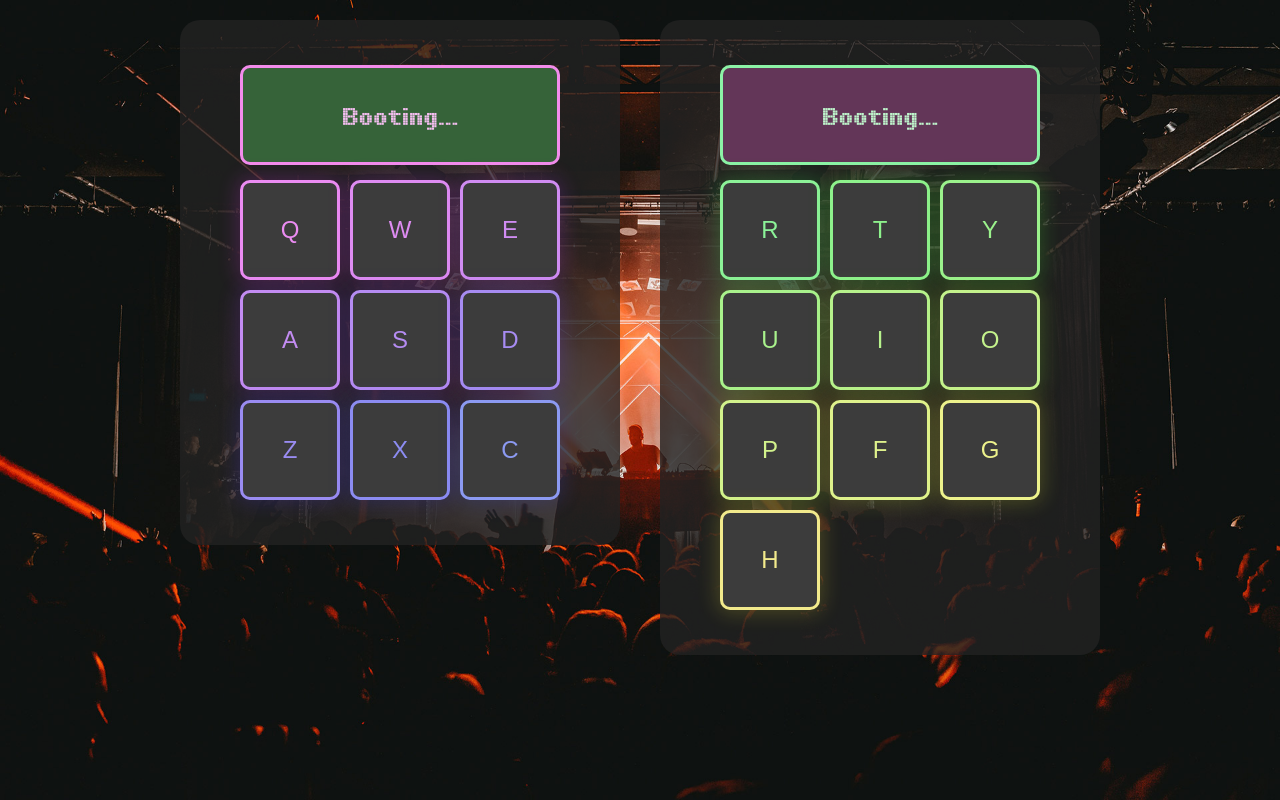
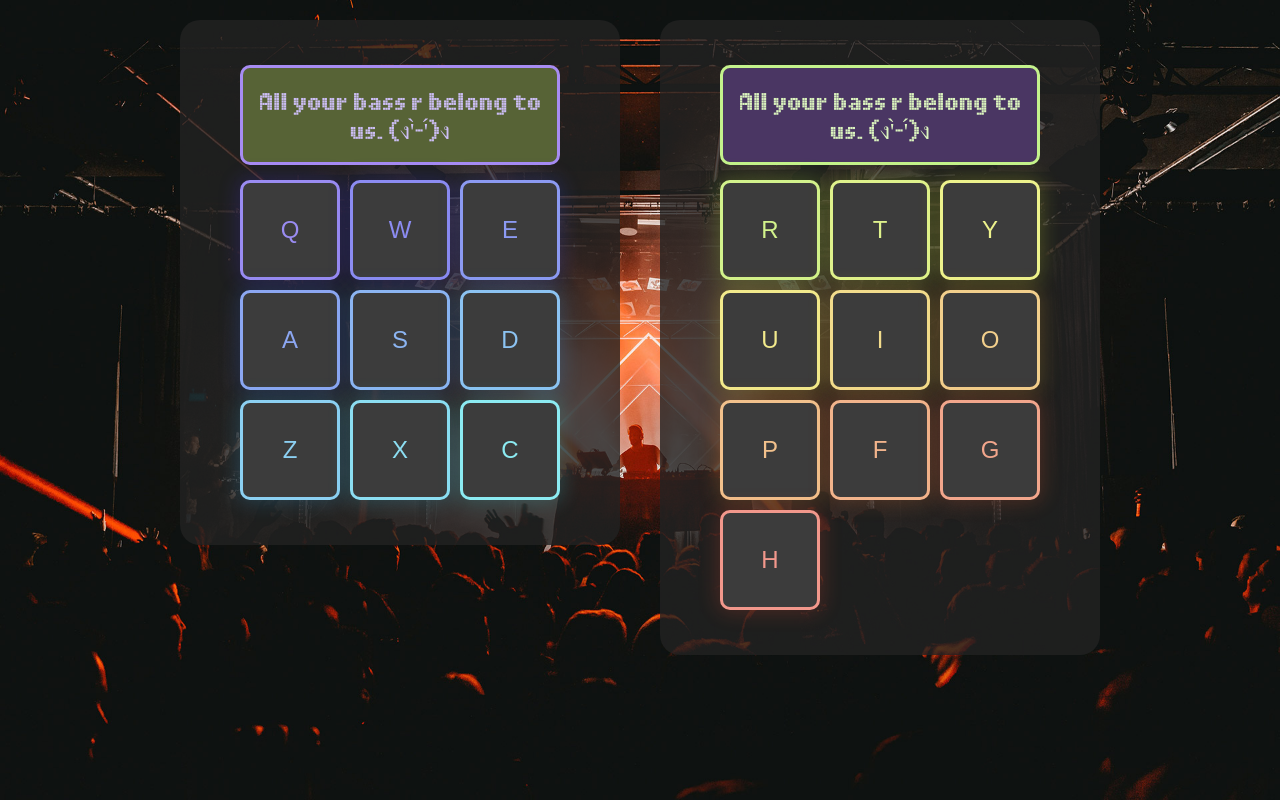
Before and after one commit to nrutledge/music-app, a React (Create React App) app: page / in a window 1280 px wide. Built offline with nearby package versions, Linux system fonts and the light colour scheme; no server answers.

Commit message:
Misc. improvements

```diff
--- a/src/common/keyMappings.js
+++ b/src/common/keyMappings.js
@@ -1,4 +1,4 @@
-const multiplier = 0.85;
+const multiplier = 0.8;
 
 export const drums = [
     {
@@ -23,13 +23,13 @@ export const drums = [
         name: 'Crash',
         triggerKey: 'a',
         source: 'sounds/drums/Crash A/Crash A 5.wav',
-        volume: 0.55 * multiplier
+        volume: 0.6 * multiplier
     },
     {
         name: 'Ride',
         triggerKey: 's',
         source: 'sounds/drums/Ride Cymbal/Ride Cymbal 3.wav',
-        volume: 0.85 * multiplier
+        volume: 0.8 * multiplier
     },
     {
         name: 'Hi-Hat Open',
@@ -42,7 +42,7 @@ export const drums = [
         name: 'Kick',
         triggerKey: 'z',
         source: 'sounds/drums2/kick-softy.wav',
-        volume: 0.855 * multiplier
+        volume: 1 * multiplier
     },
     {
         name: 'Snare',
@@ -64,49 +64,56 @@ export const synth = [
         name: 'Synth C Major',
         triggerKey: 'r',
         source: 'sounds/synth/I_Do_Remember_C_01.wav',
-        volume: 0.85,
+        volume: 0.75,
+        pan: 0.5,
         exclusiveZone: 3
     },
     {
         name: 'Synth D Major',
         triggerKey: 't',
         source: 'sounds/synth/I_Do_Remember_D_01.wav',
-        volume: 0.85,
+        volume: 0.75,
+        pan: 0.5,
         exclusiveZone: 3
     },
     {
         name: 'Synth E Major',
         triggerKey: 'y',
         source: 'sounds/synth/I_Do_Remember_E_01.wav',
-        volume: 0.85,
+        volume: 0.75,
+        pan: 0.5,
         exclusiveZone: 3
     },
     {
         name: 'Synth F Major',
         triggerKey: 'u',
         source: 'sounds/synth/I_Do_Remember_F_01.wav',
-        volume: 0.85,
+        volume: 0.75,
+        pan: 0.5,
         exclusiveZone: 3
     },
     {
         name: 'Synth G Major',
         triggerKey: 'i',
         source: 'sounds/synth/I_Do_Remember_G_01.wav',
-        volume: 0.85,
+        volume: 0.75,
+        pan: 0.5,
         exclusiveZone: 3
     },
     {
         name: 'Synth A Major',
         triggerKey: 'o',
         source: 'sounds/synth/I_Do_Remember_A_01.wav',
-        volume: 0.85,
+        volume: 0.75,
+        pan: 0.5,
         exclusiveZone: 3
     },
     {
         name: 'Synth B Major',
         triggerKey: 'p',
         source: 'sounds/synth/I_Do_Remember_B_01.wav',
-        volume: 0.85,
+        volume: 0.75,
+        pan: 0.5,
         exclusiveZone: 3
     },
     {
@@ -114,6 +121,7 @@ export const synth = [
         triggerKey: 'f',
         source: 'sounds/piano/Chord_1.mp3',
         volume: 1.0,
+        pan: -0.5,
         exclusiveZone: 1
     },
     {
@@ -121,6 +129,7 @@ export const synth = [
         triggerKey: 'g',
         source: 'sounds/piano/Chord_2.mp3',
         volume: 1.0,
+        pan: -0.5,
         exclusiveZone: 1
     },
     {
@@ -128,6 +137,7 @@ export const synth = [
         triggerKey: 'h',
         source: 'sounds/piano/Chord_3.mp3',
         volume: 1.0,
+        pan: -0.5,
         exclusiveZone: 1
     },
 ]
--- a/src/components/DrumPad/DrumPad.js
+++ b/src/components/DrumPad/DrumPad.js
@@ -5,6 +5,10 @@ class DrumPad extends Component {
     constructor(props) {
         super(props);
         this.state = {
+            audioBuffer: null,
+            audioSource: null,
+            gainNode: null,
+            panner: null,
             isPressed: false
         }
     }
@@ -13,6 +17,9 @@ class DrumPad extends Component {
         window.focus();
         document.addEventListener('keydown', this.handleKeyDown);
         document.addEventListener('keyup', this.handleKeyUp);
+
+        this.loadAudioBuffer(this.props.audioCtx, this.props.source);
+        this.createPanner(this.props.audioCtx, this.props.pan);
     }
 
     componentWillUnmount() {
@@ -20,17 +27,17 @@ class DrumPad extends Component {
         document.removeEventListener('keyup', this.handleKeyUp);
     }
 
-/*
+
     componentDidUpdate(prevProps) {
         // Stop playing sound if another key in same exclusive zone was played
+        if (prevProps.lastPlayedKey === this.props.lastPlayedKey) { return; }
         if (this.props.exclusiveZone &&
             this.props.exclusiveZone === this.props.lastPlayedZone &&
             this.props.lastPlayedKey !== this.props.triggerKey
         ) {
-            this.stopSound(null, 50);
+            this.stopSound(this.props.audioCtx, this.state.audioSource, this.state.gainNode, 0.001)
         }
     }
-*/
 
 
     handleKeyDown = (e) => {
@@ -47,57 +54,79 @@ class DrumPad extends Component {
         // pressed (i.e., prevent auto-repeat)
         if (key !== this.props.triggerKey || this.state.isPressed) { return; }
 
-        this.props.playSound(this.props.name);
+        this.stopSound(this.props.audioCtx, this.state.audioSource, this.state.gainNode, 0.001)
+        this.playSound(this.props.audioCtx, this.state.panner, this.state.audioBuffer, this.props.volume, 0.001, 0.001);
         this.props.setLastPlayed(this.props.exclusiveZone, key, this.props.name);
+
         this.setState({ isPressed: true });
     }
 
     handleKeyUp = (e) => {
         const key = (typeof e.key === 'string') ? e.key.toLowerCase() : e.key;
+        if (key !== this.props.triggerKey) { return; }
 
-        if (key === this.props.triggerKey) {
-            this.setState({ isPressed: false });
-        }
+        this.setState({ isPressed: false });
     }
 
-    /*
-    playSound = (intensity) => {
-        const audio = this.audio.current;
-        const currentTime = audio.currentTime;
+    loadAudioBuffer = async (audioCtx, src) => {
+        const response = await fetch(src);
+        const arrayBuffer = await response.arrayBuffer();
+        const decodedData = await audioCtx.decodeAudioData(arrayBuffer);
 
+        this.setState({ audioBuffer: decodedData });
+    }
+
+    createPanner = (audioCtx, panValue = 0) => {
+        const panner = audioCtx.createStereoPanner();
+        panner.pan.setValueAtTime(panValue, audioCtx.currentTime);
+        this.setState({ panner });
+    }
+/*
+    setPanner = (audioCtx, panner, value) => {
+        panner.pan.setValueAtTime(value, audioCtx.currentTime);
+    }
+*/
+
+    playSound = (audioCtx, panner, bufferToPlay, volume = 1, attackTime = 0.001, startDelay = 0) => {
+        const source = audioCtx.createBufferSource();
+        source.buffer = bufferToPlay;
+
+/*
         // Max time (in seconds) that is considered to be fast playing
         // in case of repeated triggers of same drum pad
         const fastCutoff = 0.12;
 
         // Minimum volume to play during fast playing
-        const minVolume = 0.6
-
-        let newVolume = intensity * this.props.volume;
+        const minVolume = 0.6;
 
         // Change volume of sound based on trigger frequency to simulate
         // physics of shorter stick travel having less force
         if (currentTime > 0 && currentTime < fastCutoff) {
-            newVolume *= minVolume + (currentTime * (1 - minVolume) / fastCutoff);
+            volume *= minVolume + (currentTime * (1 - minVolume) / fastCutoff);
         }
+*/
 
-        // Set volume of audio element (without exceeding 1) and begin playback
-        audio.volume = newVolume < 1 ? newVolume : 1;
-        audio.currentTime = 0;
-        audio.play();
+        // Create temp gain node used for ramping up volume (without affecting currently playing sound)
+        const gainNode = audioCtx.createGain();
+        gainNode.gain.setValueAtTime(0, audioCtx.currentTime);
+        gainNode.gain.linearRampToValueAtTime(volume, audioCtx.currentTime + attackTime);
+
+        // @Todo: Optimize the connects (move to different methods)
+        source.connect(gainNode);
+        gainNode.connect(panner);
+        panner.connect(audioCtx.destination);
+
+        source.start(audioCtx.currentTime + startDelay);
+        this.setState({
+            audioSource: source,
+            gainNode: gainNode
+        });
     }
 
-    stopSound = (audioRef, delay = 0) => {
-        setTimeout(() => {
-            // Stop sound if it isn't the currently playing key (to prevent
-            // callback running on a subsequent play)
-            if (this.props.lastPlayedKey !== this.props.triggerKey) {
-            //    audioRef.pause();
-            //    audioRef.currentTime = 0;
-            }
-        }, delay);
+    stopSound = (audioCtx, audioSource, gainNode, fadeOutTime = 0) => {
+        gainNode && gainNode.gain.linearRampToValueAtTime(0, audioCtx.currentTime + fadeOutTime);
+        audioSource && audioSource.stop(audioCtx.currentTime + fadeOutTime);
     }
-    */
-
 
     handleMouseDown = () => this.handleKeyDown({ key: this.props.triggerKey });
     handleMouseUp = () => this.handleKeyUp({ key: this.props.triggerKey });
--- a/src/components/Instrument/Instrument.css
+++ b/src/components/Instrument/Instrument.css
@@ -20,6 +20,7 @@
     height: 100px;
     box-sizing: border-box;
     font-family: 'Pixel';
+    text-align: center;
     font-size: 24px;
     border-radius: 10px;
     margin: 5px 5px 10px 5px;
--- a/src/components/Instrument/Instrument.js
+++ b/src/components/Instrument/Instrument.js
@@ -7,8 +7,6 @@ export default class Instrument extends Component {
     constructor(props) {
         super(props);
         this.state = {
-            audioBuffers: {},
-            sourcesPlaying: {},
             baseHue: Math.random() * 360,
             loadedCount: 0,
             totalCount: this.props.keyMappings.length,
@@ -19,13 +17,11 @@ export default class Instrument extends Component {
 
     // Start hue shift animation
     componentDidMount() {
-        this.props.keyMappings.forEach(mapping => {
-            this.loadAudioBuffer(mapping.source, mapping.name);
-        });
-
+        /*
         setInterval(() => {
             this.setBaseHue(3, true);
         }, 300);
+        */
     }
 
     incrementLoadedCount = () => {
@@ -45,35 +41,6 @@ export default class Instrument extends Component {
         this.setState({ display: text });
     }
 
-    loadAudioBuffer = async (src, name) => {
-        const response = await fetch(src);
-        const arrayBuffer = await response.arrayBuffer();
-        const decodedData = await this.props.audioCtx.decodeAudioData(arrayBuffer);
-
-        this.setState(prevState => {
-            const newAudioBuffers = { ...prevState.audioBuffers };
-            newAudioBuffers[name] = decodedData;
-            return { audioBuffers: newAudioBuffers };
-        });
-    }
-
-    // @TODO: Update sources playing when play starts and stops
-    playSound = (bufferName, detuneVal = 0) => {
-        const source = this.props.audioCtx.createBufferSource();
-
-        source.buffer = this.state.audioBuffers[bufferName];
-        source.connect(this.props.audioCtx.destination);
-
-        source.detune.value = detuneVal;
-        source.start(0);
-
-        this.setState(prevState => {
-            const newSourcesPlaying = { ...prevState.sourcesPlaying };
-            newSourcesPlaying[bufferName] = source;
-            return { sourcesPlaying: newSourcesPlaying };
-        });
-    }
-
     setLastPlayed = (zone, key, name) => {
         this.setState({
             lastPlayedZone: zone,
@@ -84,7 +51,7 @@ export default class Instrument extends Component {
 
     render() {
         const displayText = this.state.loadedCount === 0
-            ? detectMobile() ? 'Not mobile optimized' : 'Booting...'
+            ? detectMobile() ? 'Not mobile optimized' : 'All your bass r belong to us. (ง\'̀-\'́)ง'
             : `Loaded ${this.state.loadedCount}/${this.state.totalCount} Sounds`
 
         return (
--- a/src/components/PadBank/PadBank.js
+++ b/src/components/PadBank/PadBank.js
@@ -5,11 +5,14 @@ export default class PadBank extends Component {
     render() {
         const drumPads = this.props.keyMappings.map((keyMap, index) => {
             return <DrumPad
+                        audioCtx={this.props.audioCtx}
                         key={this.props.index}
                         name={keyMap.name}
+                        source={keyMap.source}
                         triggerKey={keyMap.triggerKey}
                         sound={keyMap.sound}
                         volume={keyMap.volume}
+                        pan={keyMap.pan}
                         exclusiveZone={keyMap.exclusiveZone}
                         lastPlayedZone={this.props.lastPlayedZone}
                         lastPlayedKey={this.props.lastPlayedKey}
```
